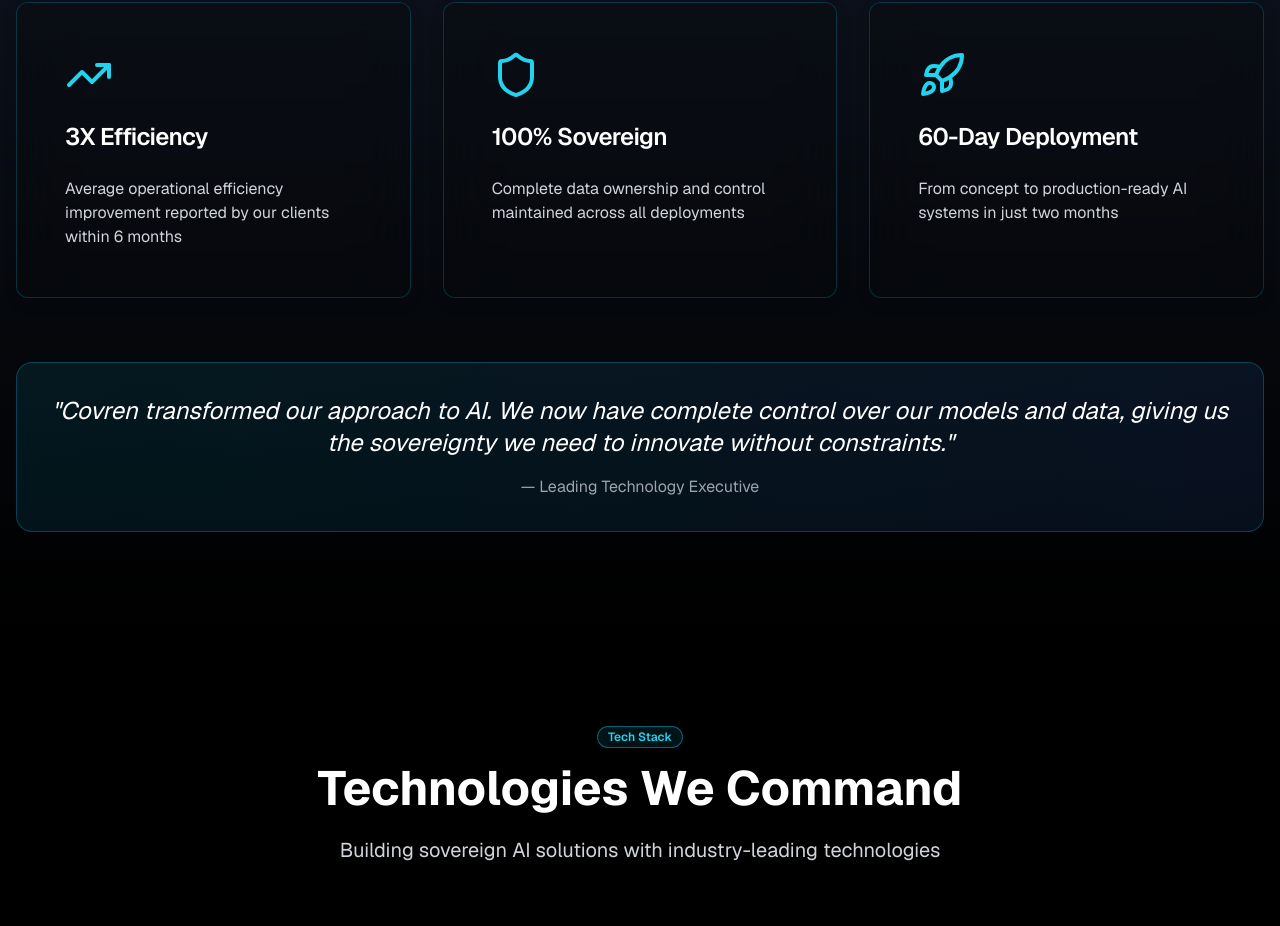
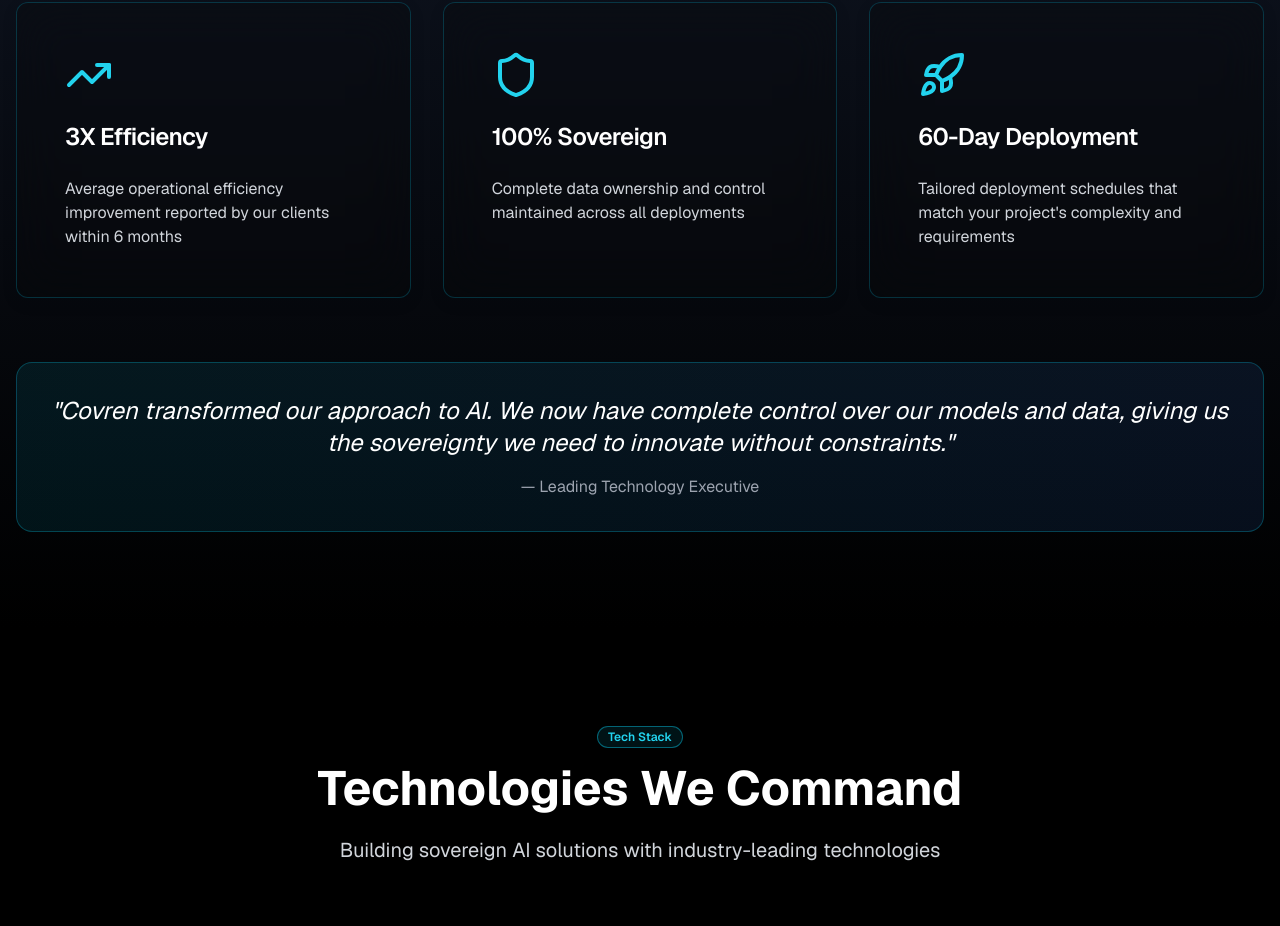
Before and after one commit to adminCovern/covren-firm-website, a Next.js app: page / in a window 1280 px wide. Shown: the part 1196-2122 px from the top of the page. Built offline with nearby package versions, Linux system fonts and the light colour scheme.

Commit message:
Update page.tsx

```diff
--- a/app/page.tsx
+++ b/app/page.tsx
@@ -140,7 +140,7 @@ export default function HomePage() {
               </CardHeader>
               <CardContent>
                 <p className="text-gray-300">
-                  From concept to production-ready AI systems in just two months
+                  Tailored deployment schedules that match your project's complexity and requirements
                 </p>
               </CardContent>
             </GlassCard>
```
